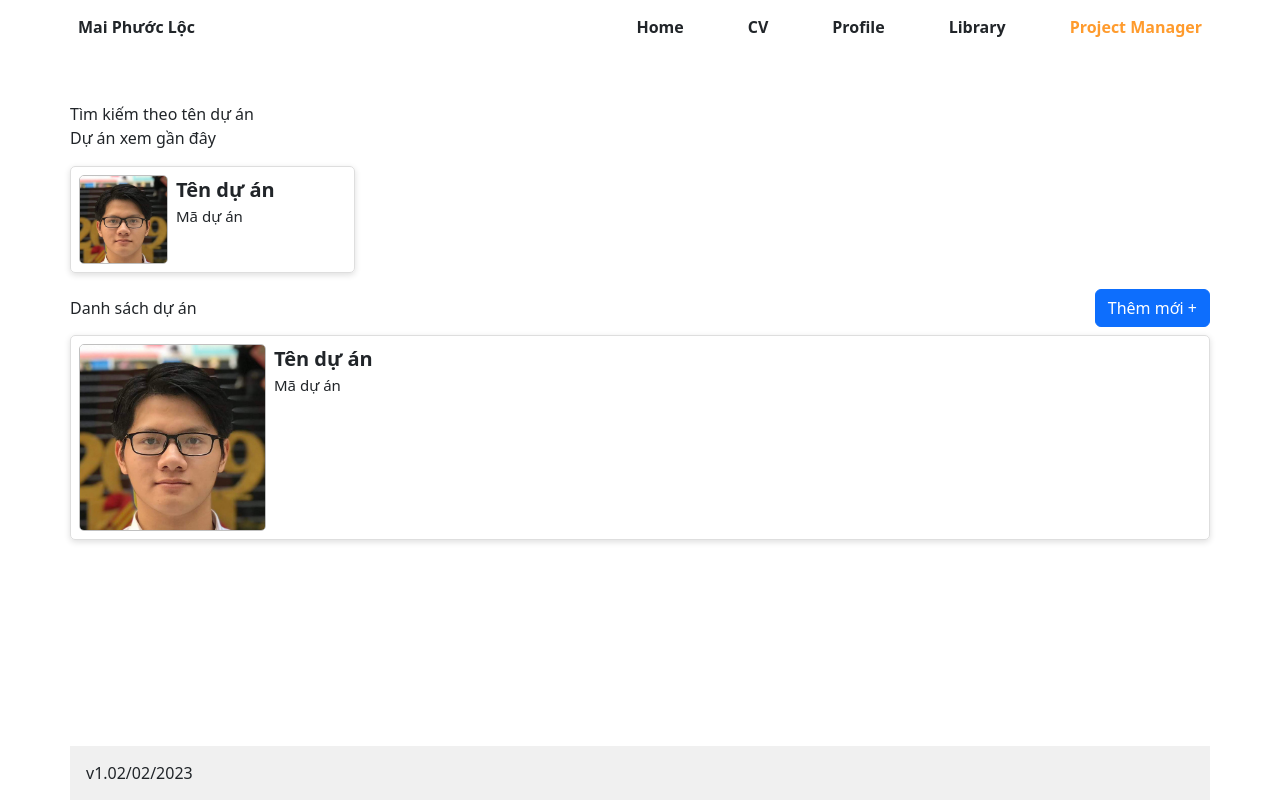
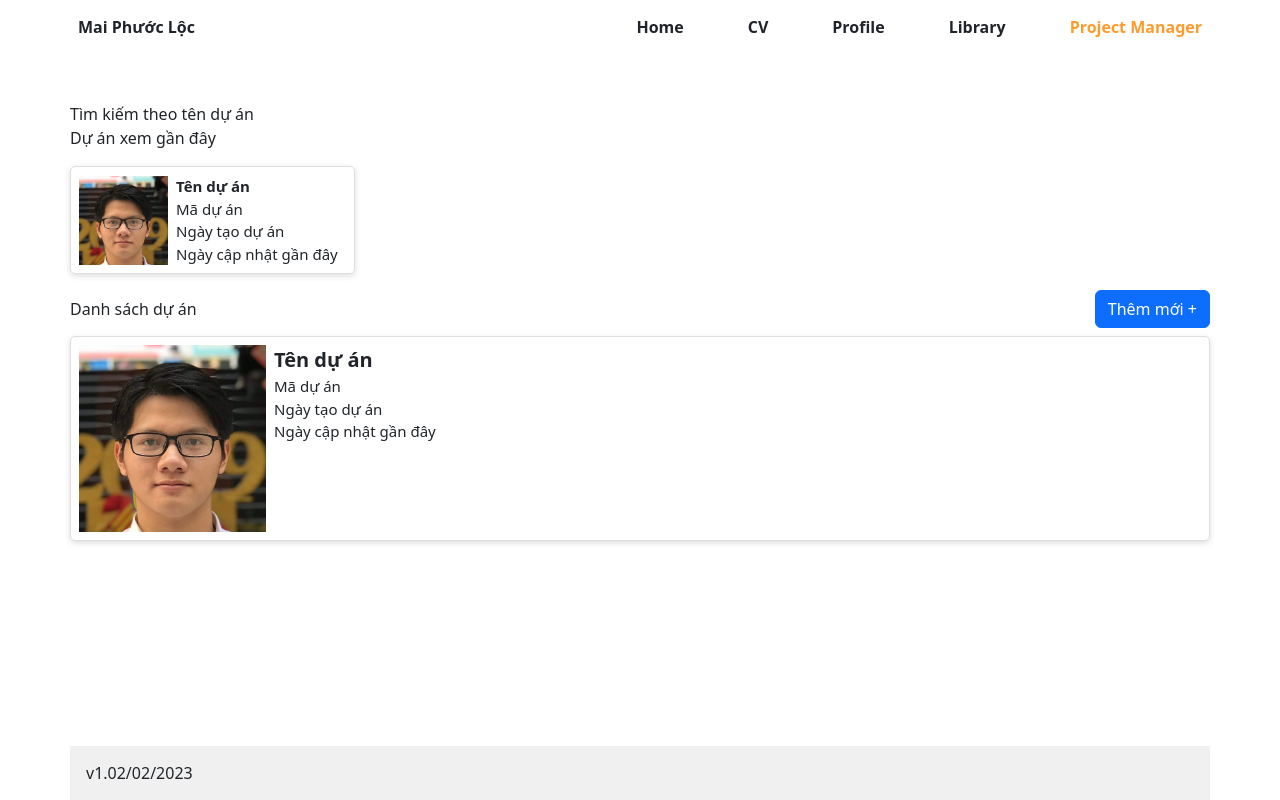
Before and after one commit to maiphuocloc/maiphuocloc.github.io, an Angular app: page /project-manager in a window 1280 px wide. Built offline with nearby package versions, Linux system fonts and the light colour scheme.

Commit message:
update pml, update pmd

```diff
--- a/src/app/pages/project-manager/project-manager-detail/project-manager-detail.component.css
+++ b/src/app/pages/project-manager/project-manager-detail/project-manager-detail.component.css
@@ -21,12 +21,8 @@ p {
   white-space: nowrap;
 }
 
-.project-name {
-  font-size: 16px;
-}
-
-.project-code {
-  font-size: 12px;
+.accordion-button {
+  font-weight: bold;
 }
 
 .accordion-button:hover {
@@ -50,7 +46,7 @@ p {
 
 .grid {
   position: relative;
-  min-height: 107px;
+  min-height: 120px;
 }
 
 .img {
@@ -67,11 +63,15 @@ p {
   cursor: pointer;
   border-radius: 5px;
   width: 100%;
-  height: 102px;
+  height: 126px;
 }
 
 .add-new-document:hover {
   opacity: 0.5;
+}
+
+.check-done{
+  border-color: #198754;
 }
 
 
@@ -79,19 +79,16 @@ p {
 @media only screen and (min-width: 768px) {
 
   .project-logo,
-  .grid,
-  .img {
-    width: 107px;
-    height: 107px;
+  .grid{
+    height: 180px;
   }
 
-
   .project-name {
-    font-size: 20px;
+    font-size: 32px;
   }
 
-  .project-code {
-    font-size: 14px;
+  .project-code, .project-create, .project-update {
+    font-size: 24px;
   }
 }
 
@@ -99,18 +96,16 @@ p {
 @media only screen and (min-width: 1200px) {
 
   .project-logo,
-  .grid,
-  .img {
-    width: 176px;
-    height: 176px;
+  .grid {
+    height: 187px;
   }
 
   .project-name {
-    font-size: 30px;
+    font-size: 36px;
   }
 
-  .project-code {
-    font-size: 23px;
+  .project-code, .project-create, .project-update {
+    font-size: 25px;
   }
 }
 
@@ -118,9 +113,7 @@ p {
 @media only screen and (min-width: 1400px) {
 
   .project-logo,
-  .grid,
-  .img {
-    width: 215px;
+  .grid{
     height: 215px;
   }
 
@@ -128,7 +121,7 @@ p {
     font-size: 40px;
   }
 
-  .project-code {
-    font-size: 30px;
+  .project-code, .project-create, .project-update {
+    font-size: 32px;
   }
 }
--- a/src/app/pages/project-manager/project-manager-detail/project-manager-detail.component.html
+++ b/src/app/pages/project-manager/project-manager-detail/project-manager-detail.component.html
@@ -23,7 +23,11 @@
 
             <div class="project-info col-10 p-0 ps-2">
                 <input type="text" class="form-control project-name mb-2" placeholder="Tên dự án">
-                <input type="text" class="form-control project-code" placeholder="Mã dự án">
+                <input type="text" class="form-control project-code mb-2" placeholder="Mã dự án">
+                <div class="input-group">
+                    <input type="date" class="form-control project-create">
+                    <input type="date" class="form-control project-update">
+                  </div>
             </div>
         </div>
 
@@ -41,14 +45,14 @@
                     [attr.aria-labelledby]="'heading' + item.id" data-bs-parent="#accordionProject">
                     <div class="accordion-body p-2">
                         <div *ngFor="let list of item.list" class="input-group mb-2">
-                            <div class="input-group-text">
+                            <div class="input-group-text" [ngClass]="{'check-done': list.check ? 'checker' : false}">
                                 <input class="form-check-input mt-0" type="checkbox"
                                     [attr.checked]="list.check ? 'checker' : null"
                                     aria-label="Checkbox for following text input">
                             </div>
-                            <div class="form-control p-2">
+                            <div class="form-control p-2" [ngClass]="{'check-done': list.check ? 'checker' : false}">
                                 <input type="text" class="form-control mb-2" placeholder="Tiêu đề" value={{list.title}}>
-                                <input type="text" class="form-control" placeholder="Link" value={{list.link}}>
+                                <textarea  class="form-control" placeholder="Nội dung" value={{list.content}}></textarea>
                             </div>
                         </div>
                         <div class="add-new-document d-flex justify-content-center align-items-center p-2" (click)="addNewDocument(item.document_type)">
--- a/src/app/pages/project-manager/project-manager-detail/project-manager-detail.component.ts
+++ b/src/app/pages/project-manager/project-manager-detail/project-manager-detail.component.ts
@@ -26,8 +26,8 @@ export class ProjectManagerDetailComponent implements OnInit {
     {
       id: 1,
       list: [
-        { id: '1', title: 'PO', link: '', check: 'checked'},
-        { id: '2', title: 'Estimation', link: '', check: ''}
+        { id: '1', title: 'PO', content: '', check: 'checked'},
+        { id: '2', title: 'Estimation', content: '', check: ''}
       ],
       document_type: 'project_document',
       title: 'Tài liệu dự án'
@@ -35,8 +35,8 @@ export class ProjectManagerDetailComponent implements OnInit {
     {
       id: 2,
       list: [
-        { id: '1', title: 'Quyết định khởi động dự án', link: '', check: '' },
-        { id: '2', title: 'Quyết định thành lập đội dự án', link: '', check: ''}
+        { id: '1', title: 'Quyết định khởi động dự án', content: '', check: '' },
+        { id: '2', title: 'Quyết định thành lập đội dự án', content: '', check: ''}
       ],
       document_type: 'decision_document',
       title: 'Quyêt định'
@@ -44,9 +44,9 @@ export class ProjectManagerDetailComponent implements OnInit {
     {
       id: 3,
       list: [
-        { id: '1', title: 'Tài liệu SRD', link: '', check: ''},
-        { id: '2', title: 'Design', link: '', check: ''},
-        { id: '3', title: 'Kế hoạch', link: '', check: ''}
+        { id: '1', title: 'Tài liệu SRD', content: '', check: ''},
+        { id: '2', title: 'Design', content: '', check: ''},
+        { id: '3', title: 'Kế hoạch', content: '', check: ''}
       ],
       document_type: 'technical_document',
       title: 'Tài liệu kỹ thuật'
@@ -54,8 +54,8 @@ export class ProjectManagerDetailComponent implements OnInit {
     {
       id: 4,
       list: [
-        { id: '1', title: 'PO', link: '', check: ''},
-        { id: '2', title: 'Estimation', link: '', check: ''}
+        { id: '1', title: 'PO', content: '', check: ''},
+        { id: '2', title: 'Estimation', content: '', check: ''}
       ],
       document_type: 'meeting_document',
       title: 'Nội dung các cuộc họp'
@@ -63,7 +63,7 @@ export class ProjectManagerDetailComponent implements OnInit {
     {
       id: 5,
       list: [
-        { id: '1', title: 'Báo cáo tuần 1', link: '', check: ''}
+        { id: '1', title: 'Báo cáo tuần 1', content: '', check: ''}
       ],
       document_type: 'report_document',
       title: 'Báo cáo tiến độ hằng tuần'
@@ -71,12 +71,12 @@ export class ProjectManagerDetailComponent implements OnInit {
     {
       id: 6,
       list: [
-        { id: '1', title: 'Link Dev', link: '', check: ''},
-        { id: '2', title: 'Link Test', link: '', check: ''},
-        { id: '3', title: 'Link Prod', link: '', check: ''},
-        { id: '4', title: 'Database', link: '', check: ''},
-        { id: '5', title: 'Link GIT FE', link: '', check: ''},
-        { id: '6', title: 'Link GIT BE', link: '', check: ''}
+        { id: '1', title: 'content Dev', content: '', check: ''},
+        { id: '2', title: 'content Test', content: '', check: ''},
+        { id: '3', title: 'content Prod', content: '', check: ''},
+        { id: '4', title: 'Database', content: '', check: ''},
+        { id: '5', title: 'content GIT FE', content: '', check: ''},
+        { id: '6', title: 'content GIT BE', content: '', check: ''}
       ],
       document_type: 'build_document',
       title: 'Xây dựng dự án'
@@ -84,11 +84,11 @@ export class ProjectManagerDetailComponent implements OnInit {
     {
       id: 7,
       list: [
-        { id: '1', title: 'Biên bản nghiệm thu UAT', link: '', check: ''},
-        { id: '2', title: 'Biên bản nghiệm thu UAT tổng', link: '', check: ''},
-        { id: '3', title: 'Biên bản Golive', link: '', check: ''},
-        { id: '4', title: 'Biên bản bàn giao', link: '', check: ''},
-        { id: '5', title: 'Biên bản nghiệm thu tổng thể', link: '', check: ''}
+        { id: '1', title: 'Biên bản nghiệm thu UAT', content: '', check: ''},
+        { id: '2', title: 'Biên bản nghiệm thu UAT tổng', content: '', check: ''},
+        { id: '3', title: 'Biên bản Golive', content: '', check: ''},
+        { id: '4', title: 'Biên bản bàn giao', content: '', check: ''},
+        { id: '5', title: 'Biên bản nghiệm thu tổng thể', content: '', check: ''}
       ],
       document_type: 'acceptance_document',
       title: 'Biên bản nghiệm thu'
--- a/src/app/pages/project-manager/project-manager-list/project-manager-list.component.css
+++ b/src/app/pages/project-manager/project-manager-list/project-manager-list.component.css
@@ -39,9 +39,6 @@ p {
 
 .project-logo {
     border-radius: 5px;
-    overflow: hidden;
-    border: 1px solid silver;
-    position: relative;
 }
 
 .project-logo img {
@@ -59,7 +56,7 @@ p {
     font-size: 16px;
 }
 
-.project-code {
+.project-code, .last-project-info .project-name, .create-at, .update-at {
     font-size: 12px;
 }
 
@@ -77,22 +74,22 @@ p {
 
 /* áp dụng trên 1200px */
 @media only screen and (min-width: 1200px) {
-    .project-name{
+    .project-name {
         font-size: 20px;
     }
 
-    .project-code {
+    .project-code, .last-project-info .project-name, .create-at, .update-at {
         font-size: 15px;
     }
 }
 
 /* áp dụng trên 1400px */
 @media only screen and (min-width: 1400px) {
-    .project-name{
+    .project-name {
         font-size: 24px;
     }
 
-    .project-code {
+    .project-code, .last-project-info .project-name, .create-at, .update-at {
         font-size: 18px;
     }
 }
--- a/src/app/pages/project-manager/project-manager-list/project-manager-list.component.html
+++ b/src/app/pages/project-manager/project-manager-list/project-manager-list.component.html
@@ -8,12 +8,14 @@
         <div class="last-project-list row m-0 gx-0 gx-lg-2 gy-2 gy-lg-0">
             <div class="last-project-spacing col-md-6 col-lg-3" routerLink="/project-manager/1">
                 <div class="last-project-box row m-0 p-2">
-                    <div class="project-logo col-2 col-md-4 p-0">
+                    <div class="project-logo d-flex justify-content-center align-items-center col-2 col-md-4 p-0">
                         <img src="../../../assets/curriculum-vitae/avatar.jpg" alt="">
                     </div>
-                    <div class="project-info col-10 col-md-8 p-0 ps-2">
+                    <div class="last-project-info col-10 col-md-8 p-0 ps-2">
                         <p class="project-name"><b>Tên dự án</b></p>
                         <p class="project-code">Mã dự án</p>
+                        <p class="create-at">Ngày tạo dự án</p>
+                        <p class="update-at">Ngày cập nhật gần đây</p>
                     </div>
                 </div>
             </div>
@@ -25,12 +27,14 @@
         <div class="project-list">
             <div class="project-box p-2" routerLink="/project-manager/1">
                 <div class="row m-0">
-                    <div class="project-logo col-2 p-0">
+                    <div class="project-logo d-flex justify-content-center align-items-center col-2 p-0">
                         <img src="../../../assets/curriculum-vitae/avatar.jpg" alt="">
                     </div>
                     <div class="project-info col-10 p-0 ps-2">
                         <p class="project-name"><b>Tên dự án</b></p>
                         <p class="project-code">Mã dự án</p>
+                        <p class="create-at">Ngày tạo dự án</p>
+                        <p class="update-at">Ngày cập nhật gần đây</p>
                     </div>
                 </div>
             </div>
```
